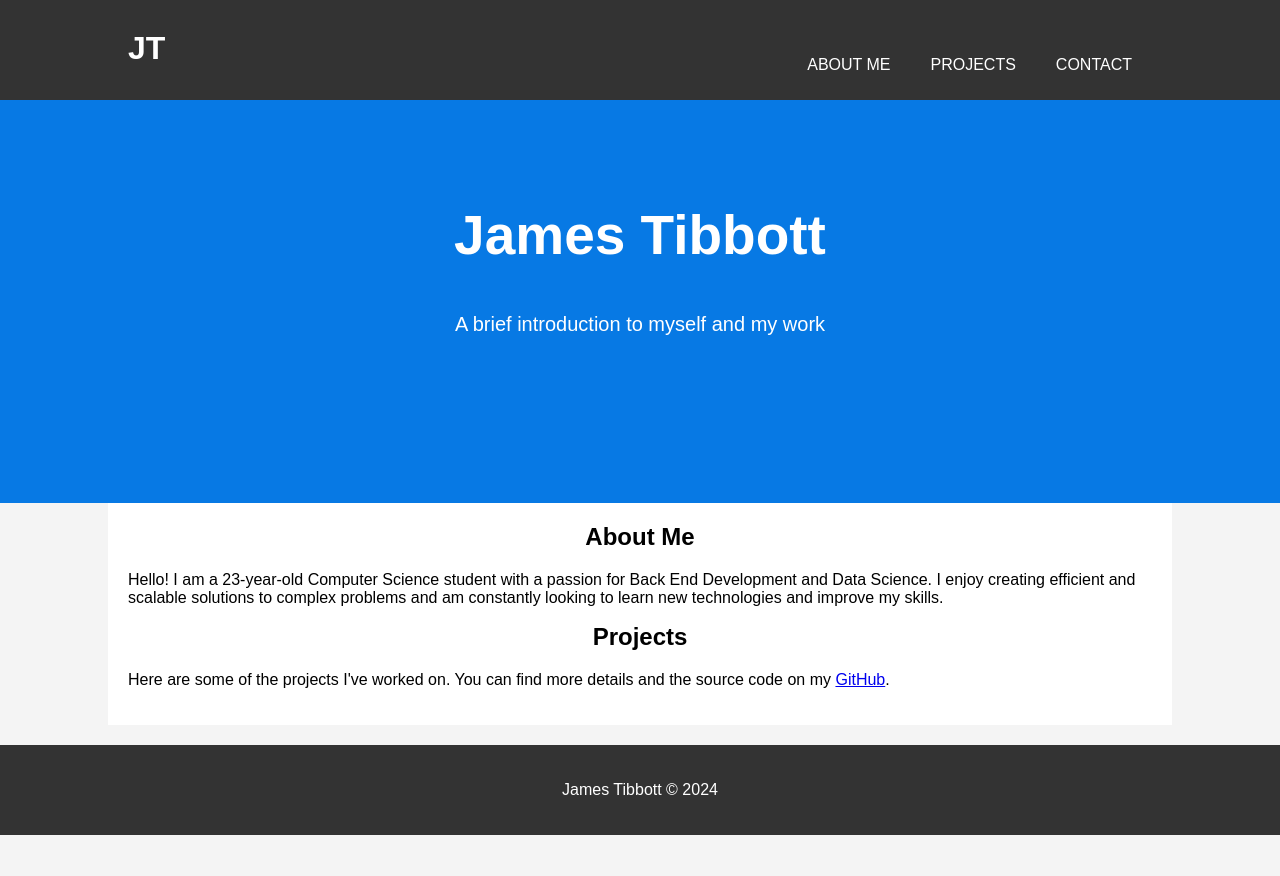
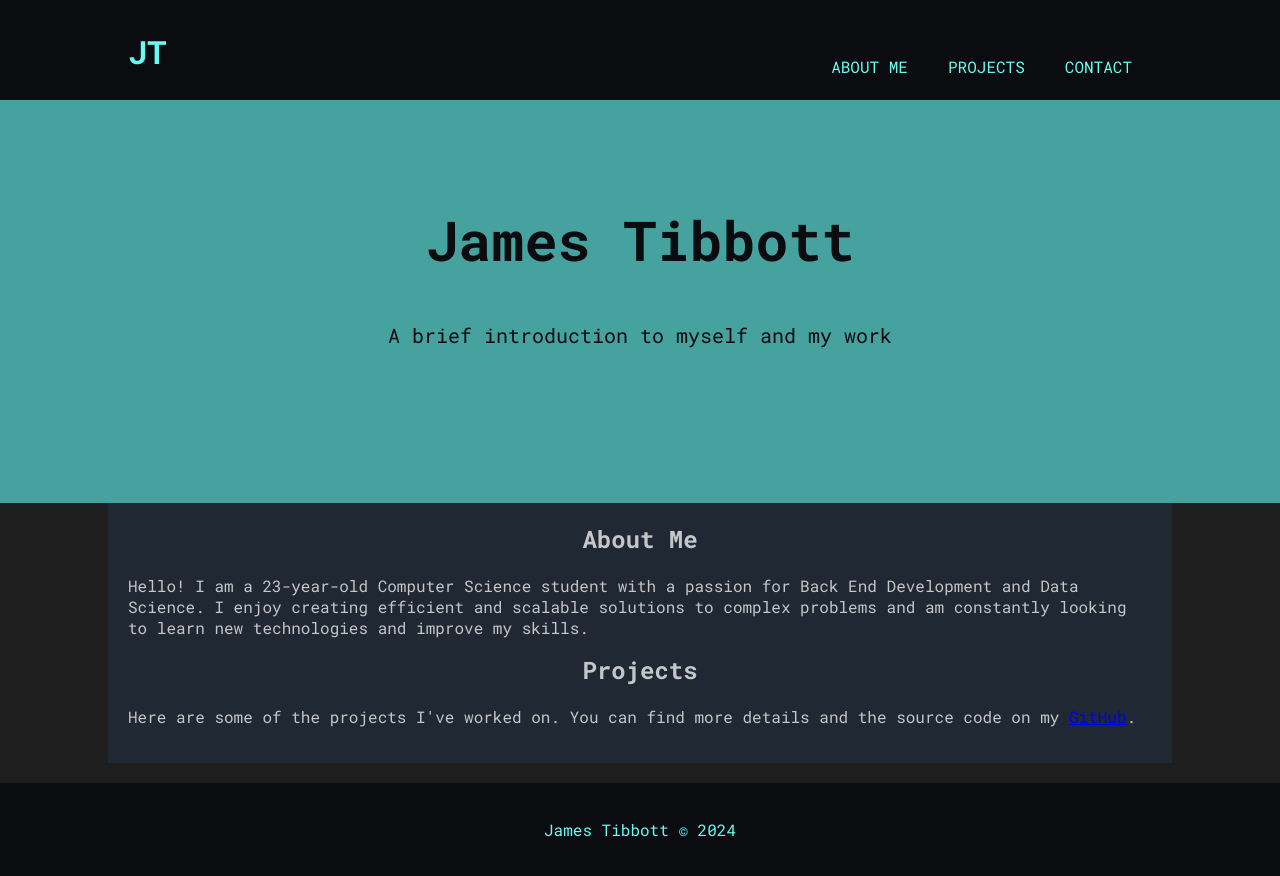
Before and after one commit to jtibbott/jtibbott.github.io, a plain HTML site: page index.html in a window 1280 px wide. Before the commit the page ends 835 px from the top, so only its background shows below. Drawn offline with Linux system fonts and the light colour scheme.

Commit message:
changed font and theme

```diff
--- a/index.html
+++ b/index.html
@@ -11,6 +11,9 @@
       content="James Tibbott, Computer Science, Back End Development, Data Science, Projects" />
     <title>James Tibbott || About Me</title>
     <link rel="stylesheet" href="styles.css" />
+    <link
+      href="https://fonts.googleapis.com/css2?family=Roboto+Mono:wght@400;700&display=swap"
+      rel="stylesheet" />
   </head>
   <body>
     <header>
--- a/styles.css
+++ b/styles.css
@@ -1,8 +1,9 @@
 body {
-  font-family: Arial, sans-serif;
+  font-family: "Roboto Mono", monospace;
   margin: 0;
   padding: 0;
-  background-color: #f4f4f4;
+  background-color: #1e1e1e;
+  color: #c5c6c7;
 }
 
 .container {
@@ -12,15 +13,15 @@ body {
 }
 
 header {
-  background: #333;
-  color: #fff;
+  background: #0b0c10;
+  color: #66fcf1;
   padding-top: 30px;
   min-height: 70px;
-  border-bottom: #0779e4 3px solid;
+  border-bottom: #45a29e 3px solid;
 }
 
 header a {
-  color: #fff;
+  color: #66fcf1;
   text-decoration: none;
   text-transform: uppercase;
   font-size: 16px;
@@ -52,8 +53,8 @@ header nav {
 
 #showcase {
   min-height: 200px;
-  background: #0779e4;
-  color: #fff;
+  background: #45a29e;
+  color: #0b0c10;
   text-align: center;
   padding: 100px 20px;
 }
@@ -69,7 +70,8 @@ header nav {
 
 #main {
   padding: 20px;
-  background: #fff;
+  background: #1f2833;
+  color: #c5c6c7;
 }
 
 #main h2 {
@@ -78,8 +80,8 @@ header nav {
 }
 
 footer {
-  background: #333;
-  color: #fff;
+  background: #0b0c10;
+  color: #66fcf1;
   text-align: center;
   padding: 20px;
   margin-top: 20px;
```
